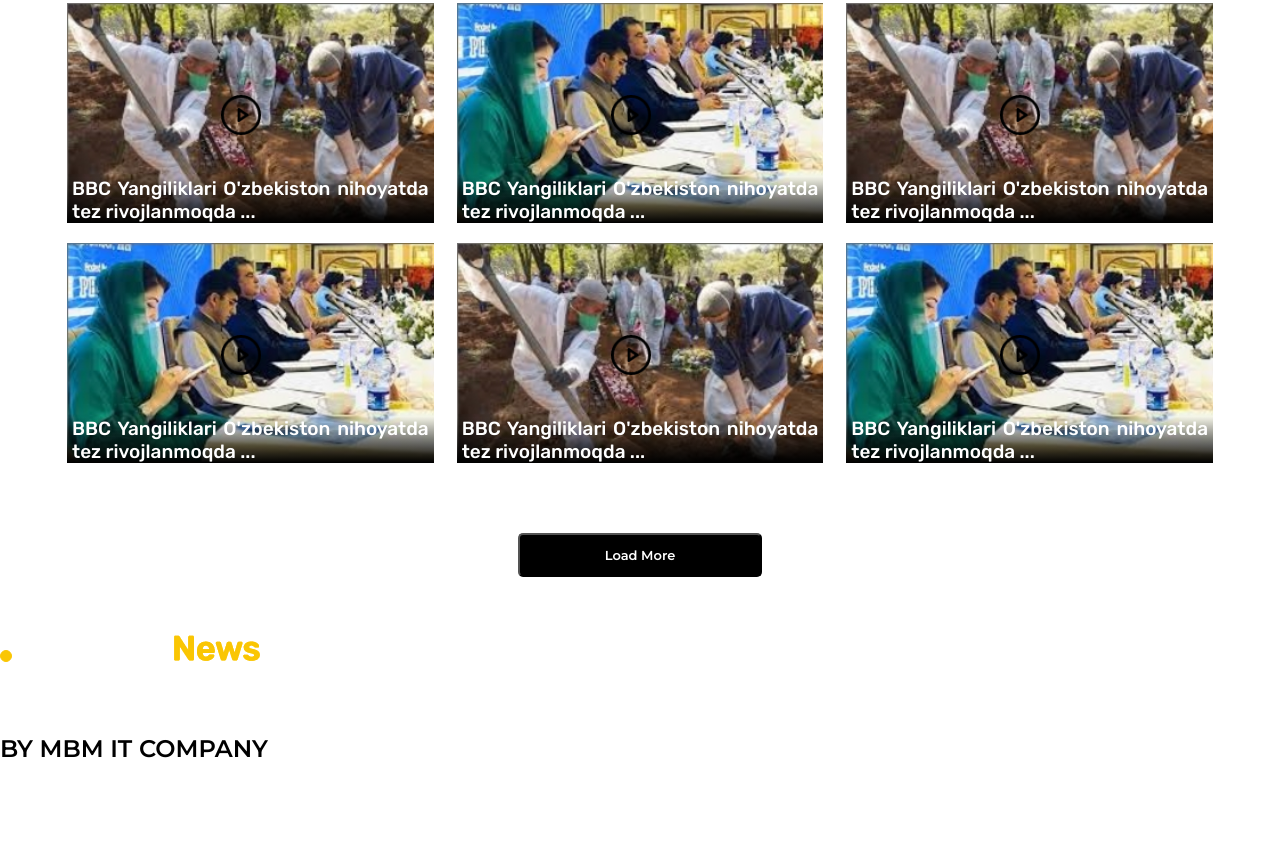
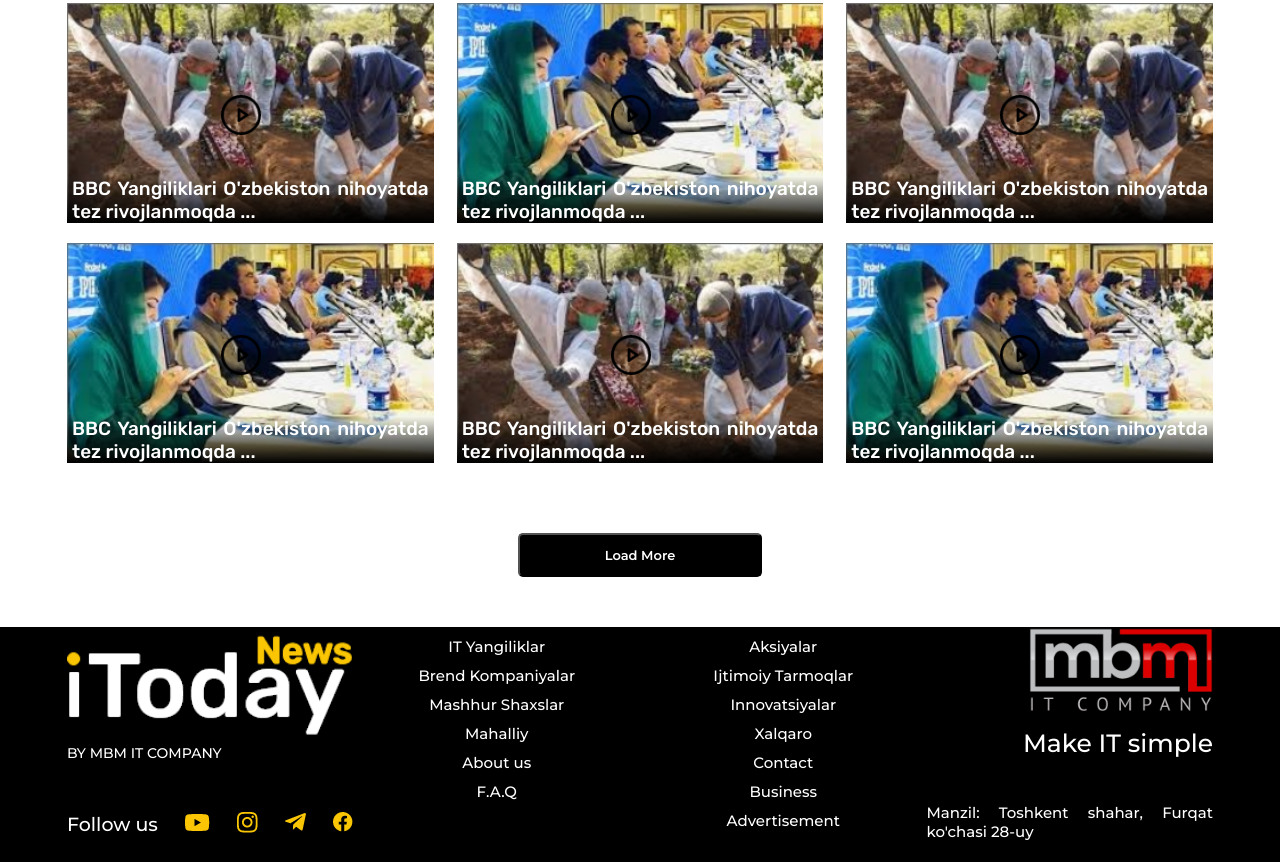
Before and after one commit to Ibrokhimbek/iTodayNews, a plain HTML site: page index.html in a window 1280 px wide. Shown: the part 2897-3759 px from the top of the page. Before the commit the page ends 3679 px from the top, so only its background shows below. Drawn offline with Linux system fonts and the light colour scheme.

Commit message:
Main page of the website was established without animations

```diff
--- a/index.html
+++ b/index.html
@@ -1218,25 +1218,80 @@
     </div>
 
     <footer>
+      <div class="container">
         <div class="iTodayLogo_column">
           <div class="logo">
             <img src="Images/Logo/iTodayNewsLogo.png" alt="">
           </div>
           <h2>BY MBM IT COMPANY</h2>
           <div class="follow_part">
-          <h3></h3>
+            <h3>Follow us</h3>
             <a href="">
-            <img src="" alt="">
+              <img src="Images/icons/YouTubeIcon.png" alt="">
             </a>
             <a href="">
-            <img src="" alt="">
+              <img src="Images/icons/InstagramIcon.png" alt="">
             </a>
             <a href="">
-            <img src="" alt="">
+              <img src="Images/icons/TelegramIcon.png" alt="">
             </a>
             <a href="">
-            <img src="" alt="">
+              <img src="Images/icons/FacebookIcon.png" alt="">
             </a>
+          </div>
+        </div>
+
+        <ul>
+          <li>
+            <a href="">IT Yangiliklar</a>
+          </li>
+          <li>
+            <a href="">Brend Kompaniyalar</a>
+          </li>
+          <li>
+            <a href="">Mashhur Shaxslar</a>
+          </li>
+          <li>
+            <a href="">Mahalliy</a>
+          </li>
+          <li>
+            <a href="">About us</a>
+          </li>
+          <li>
+            <a href="">F.A.Q</a>
+          </li>
+        </ul>
+
+        <ul>
+          <li>
+            <a href="">Aksiyalar</a>
+          </li>
+          <li>
+            <a href="">Ijtimoiy Tarmoqlar</a>
+          </li>
+          <li>
+            <a href="">Innovatsiyalar</a>
+          </li>
+          <li>
+            <a href="">Xalqaro</a>
+          </li>
+          <li>
+            <a href="">Contact</a>
+          </li>
+          <li>
+            <a href="">Business</a>
+          </li>
+          <li>
+            <a href="">Advertisement</a>
+          </li>
+        </ul>
+
+        <div class="mbm_logo_column">
+          <div class="logo">
+            <img src="Images/Logo/mbmLogo.png" alt="">
+          </div>
+          <h3>Make IT simple</h3>
+          <span>Manzil: Toshkent shahar, Furqat ko'chasi 28-uy</span>
         </div>
       </div>
     </footer>
--- a/scss/_footer.scss
+++ b/scss/_footer.scss
@@ -0,0 +1,94 @@
+footer {
+    width: 100%;
+    height: 235px;
+    background-color: black;
+
+    .container {
+        display: flex;
+        flex-direction: row;
+        justify-content: space-between;
+        align-items: flex-start;
+
+        .iTodayLogo_column {
+            width: 25%;
+            display: flex;
+            flex-direction: column;
+            justify-content: space-between;
+            align-items: flex-start;
+
+            .logo,
+            .logo img {
+                width: 100%;
+            }
+
+            h2 {
+                font-size: 14px;
+                font-family: "Montserrat", sans-serif;
+                font-weight: 500;
+                color: white;
+            }
+
+            .follow_part {
+                width: 100%;
+                display: flex;
+                flex-direction: row;
+                justify-content: space-between;
+                align-items: center;
+                margin-top: 50px;
+
+                h3 {
+                    font-size: 19px;
+                    font-family: "Montserrat", sans-serif;
+                    font-weight: 500;
+                    color: white;
+                }
+            }
+        }
+
+        ul {
+            width: 25%;
+            list-style-type: none;
+            display: flex;
+            flex-direction: column;
+            justify-content: space-between;
+            align-items: center;
+
+            li {
+                margin-top: 10px;
+
+                a {
+                    font-size: 15px;
+                    font-family: "Montserrat", sans-serif;
+                    font-weight: 500;
+                    color: white;
+                    margin-top: 10px;
+                }
+            }
+        }
+
+        .mbm_logo_column {
+            width: 25%;
+            display: flex;
+            flex-direction: column;
+            justify-content: space-between;
+            align-items: flex-end;
+
+            h3 {
+                font-size: 25px;
+                font-family: "Montserrat", sans-serif;
+                font-weight: 500;
+                color: white;
+                margin-top: 10px;
+            }
+
+            span {
+                font-size: 15px;
+                font-family: "Montserrat", sans-serif;
+                font-weight: 500;
+                color: white;
+                margin-top: 45px;
+                text-align: justify;
+            }
+        }
+    }
+}
```
Also changed, not shown: css/main.css, 1 other file. Lines whose indentation alone changed are shown as unchanged.
